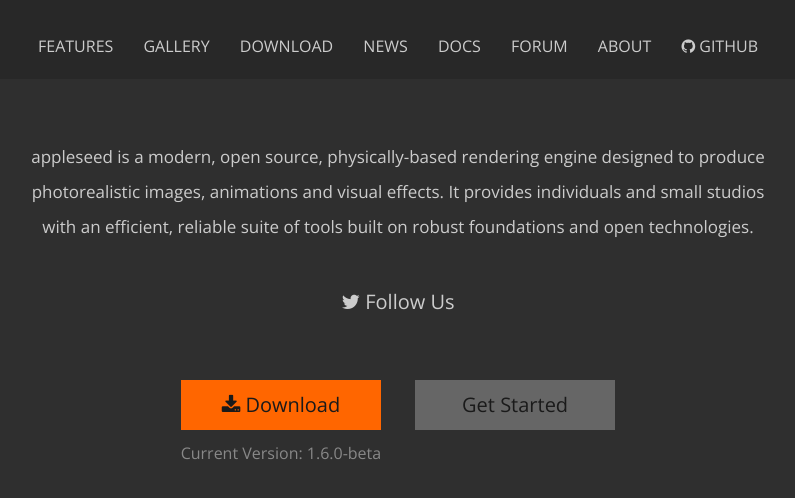
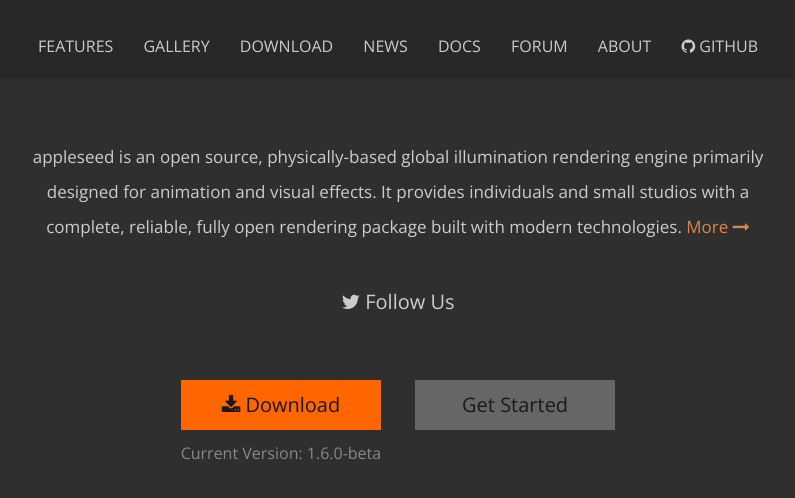
Before and after one commit to appleseedhq/appleseedhq.github.io, a Jekyll site: the page built from index.md, in a window 1280 px wide and 900 px high, cut to the strip 369-868 px from the top of the window. Shown: the whole strip, without its empty margins (242-1037 px from the left). Built offline with Jekyll 4.4.1, drawn with Linux system fonts in a browser that asks for light colours; nearby versions of some CDN libraries.

Commit message:
Add link to About page in mission statement

```diff
--- a/index.md
+++ b/index.md
@@ -5,7 +5,6 @@
 home: true
 ---
 
-appleseed is a modern, open source, physically-based rendering engine designed to produce photorealistic images, animations and visual effects.
-It provides individuals and small studios with an efficient, reliable suite of tools built on robust foundations and open technologies.
+appleseed is an open source, physically-based global illumination rendering engine primarily designed for animation and visual effects. It provides individuals and small studios with a complete, reliable, fully open rendering package built with modern technologies. [More <i class="fa fa-long-arrow-right"></i>](/about.html)
 
 [<i class="fa fa-twitter"></i> Follow Us](https://twitter.com/appleseedhq)
```
